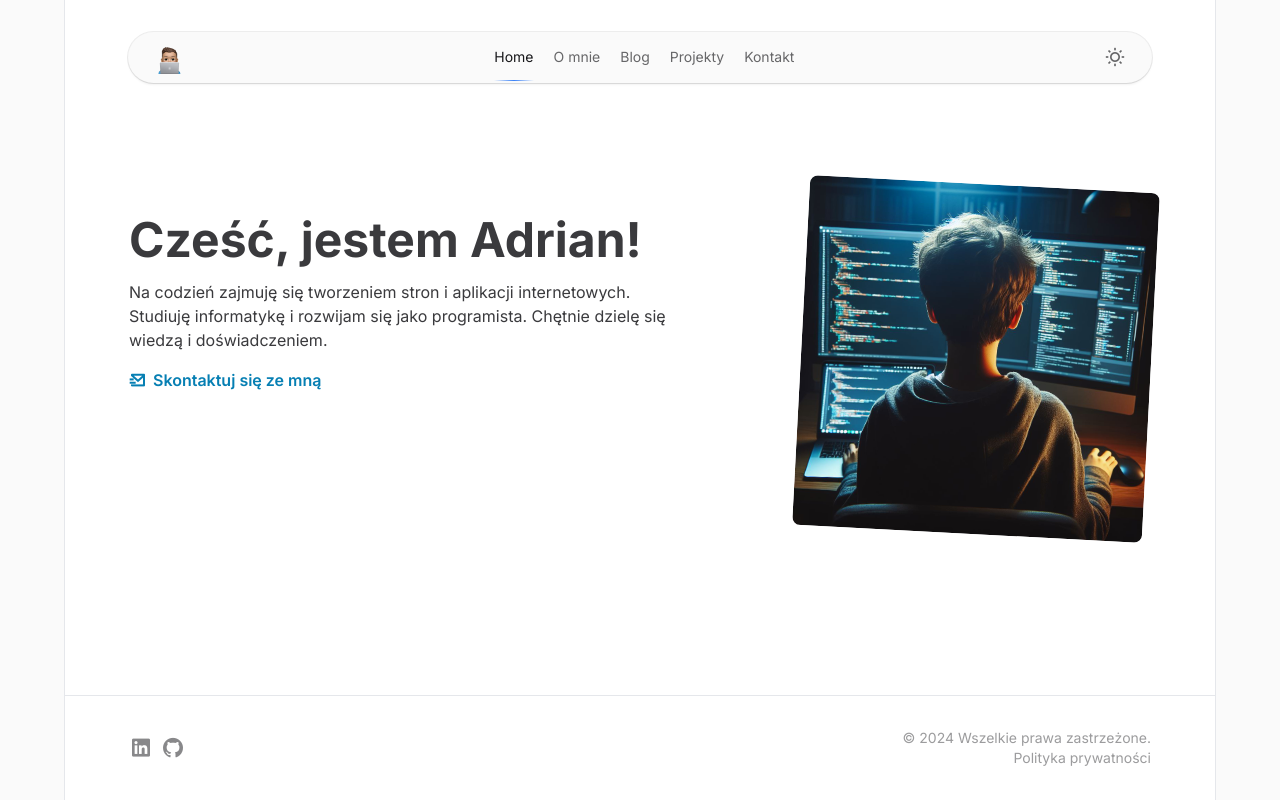
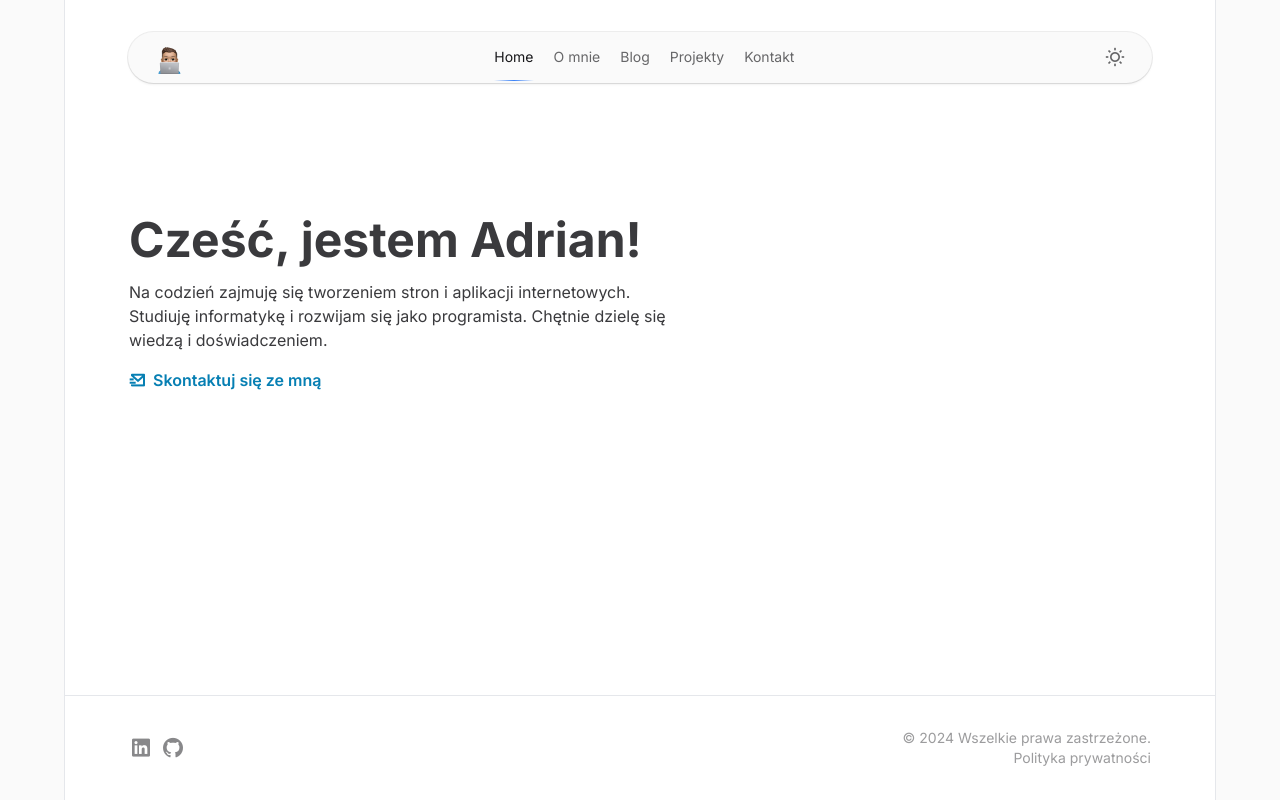
Before and after one commit to abieniek03/abieniek.dev, a Next.js app: page / in a window 1280 px wide. Built offline with nearby package versions, Linux system fonts and the light colour scheme.

Commit message:
change: remove image from home page

```diff
--- a/app/(blog)/blog/[slug]/page.tsx
+++ b/app/(blog)/blog/[slug]/page.tsx
@@ -1,7 +1,6 @@
 import { redirect } from "next/navigation";
 import { gql } from "graphql-request";
 import { gqlClient } from "@/app/_utils/gqlClient";
-
 import { IServerComponentProps } from "@/app/_types/types";
 import { formattedDate } from "@/app/_utils/formattedDate";
 
--- a/app/(pages)/(main-page)/page.tsx
+++ b/app/(pages)/(main-page)/page.tsx
@@ -1,7 +1,4 @@
-import Image from "next/image";
 import Link from "next/link";
-
-import heroImage from "@/public/hero-image.jpg";
 
 export default function HomePage() {
   return (
@@ -24,13 +21,6 @@ export default function HomePage() {
           <i className="ri-mail-send-line mr-2"></i>Skontaktuj się ze mną
         </Link>
       </div>
-      <Image
-        src={heroImage}
-        alt=""
-        width={350}
-        height={350}
-        className=" hidden rotate-3 rounded-lg xl:block"
-      />
     </header>
   );
 }
```
